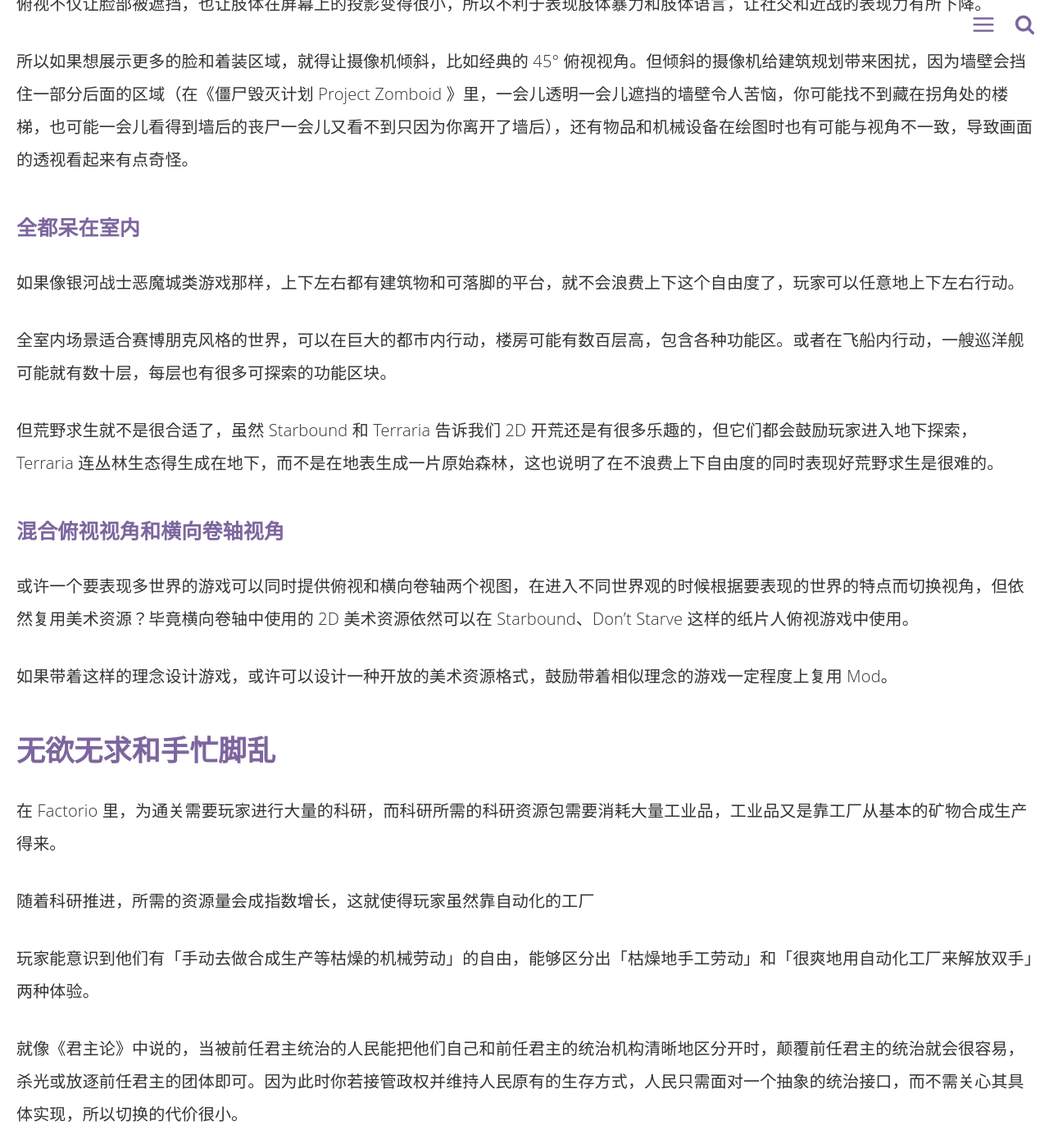
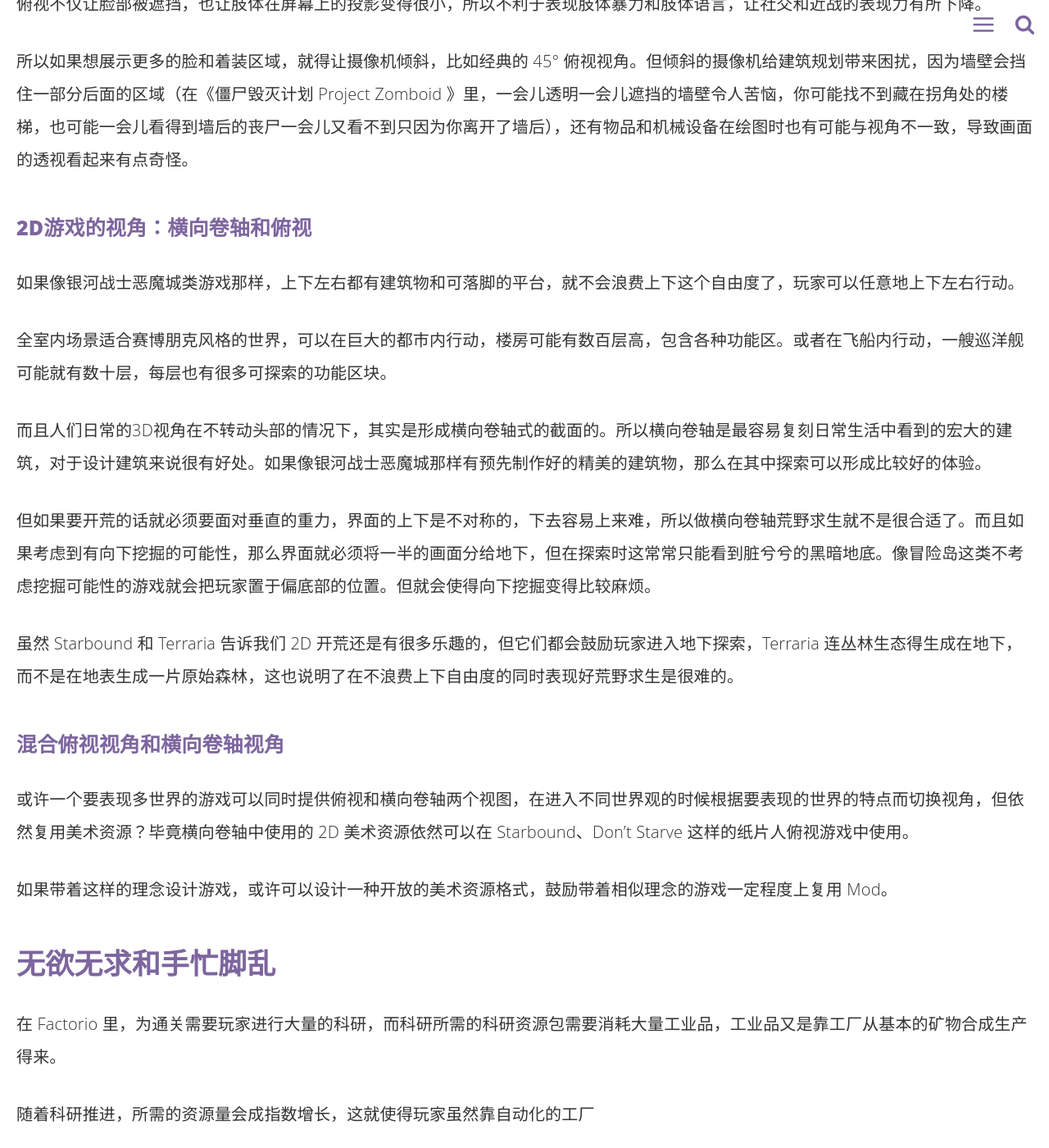
Before and after one commit to linonetwo/linonetwo.github.io, a Jekyll site: the page built from _posts/2018-03-14-星界边境那么大，我却懒得动.md, in a window 1280 px wide and 1400 px high, scrolled down 5863 px. Shown: the whole window at 82% size. Built offline with Jekyll 4.4.1, drawn with Linux system fonts in a browser that asks for light colours; comment, search, counter and statistics services are not loaded.

Commit message:
Update 2018-03-14-星界边境那么大，我却懒得动.md

```diff
--- a/_posts/2018-03-14-星界边境那么大，我却懒得动.md
+++ b/_posts/2018-03-14-星界边境那么大，我却懒得动.md
@@ -83,13 +83,17 @@
 
 所以如果想展示更多的脸和着装区域，就得让摄像机倾斜，比如经典的 45° 俯视视角。但倾斜的摄像机给建筑规划带来困扰，因为墙壁会挡住一部分后面的区域（在《僵尸毁灭计划 Project Zomboid 》里，一会儿透明一会儿遮挡的墙壁令人苦恼，你可能找不到藏在拐角处的楼梯，也可能一会儿看得到墙后的丧尸一会儿又看不到只因为你离开了墙后），还有物品和机械设备在绘图时也有可能与视角不一致，导致画面的透视看起来有点奇怪。
 
-### 全都呆在室内
+### 2D游戏的视角：横向卷轴和俯视
 
 如果像银河战士恶魔城类游戏那样，上下左右都有建筑物和可落脚的平台，就不会浪费上下这个自由度了，玩家可以任意地上下左右行动。
 
 全室内场景适合赛博朋克风格的世界，可以在巨大的都市内行动，楼房可能有数百层高，包含各种功能区。或者在飞船内行动，一艘巡洋舰可能就有数十层，每层也有很多可探索的功能区块。
 
-但荒野求生就不是很合适了，虽然 Starbound 和 Terraria 告诉我们 2D 开荒还是有很多乐趣的，但它们都会鼓励玩家进入地下探索，Terraria 连丛林生态得生成在地下，而不是在地表生成一片原始森林，这也说明了在不浪费上下自由度的同时表现好荒野求生是很难的。
+而且人们日常的3D视角在不转动头部的情况下，其实是形成横向卷轴式的截面的。所以横向卷轴是最容易复刻日常生活中看到的宏大的建筑，对于设计建筑来说很有好处。如果像银河战士恶魔城那样有预先制作好的精美的建筑物，那么在其中探索可以形成比较好的体验。
+
+但如果要开荒的话就必须要面对垂直的重力，界面的上下是不对称的，下去容易上来难，所以做横向卷轴荒野求生就不是很合适了。而且如果考虑到有向下挖掘的可能性，那么界面就必须将一半的画面分给地下，但在探索时这常常只能看到脏兮兮的黑暗地底。像冒险岛这类不考虑挖掘可能性的游戏就会把玩家置于偏底部的位置。但就会使得向下挖掘变得比较麻烦。
+
+虽然 Starbound 和 Terraria 告诉我们 2D 开荒还是有很多乐趣的，但它们都会鼓励玩家进入地下探索，Terraria 连丛林生态得生成在地下，而不是在地表生成一片原始森林，这也说明了在不浪费上下自由度的同时表现好荒野求生是很难的。
 
 ### 混合俯视视角和横向卷轴视角
 
```
